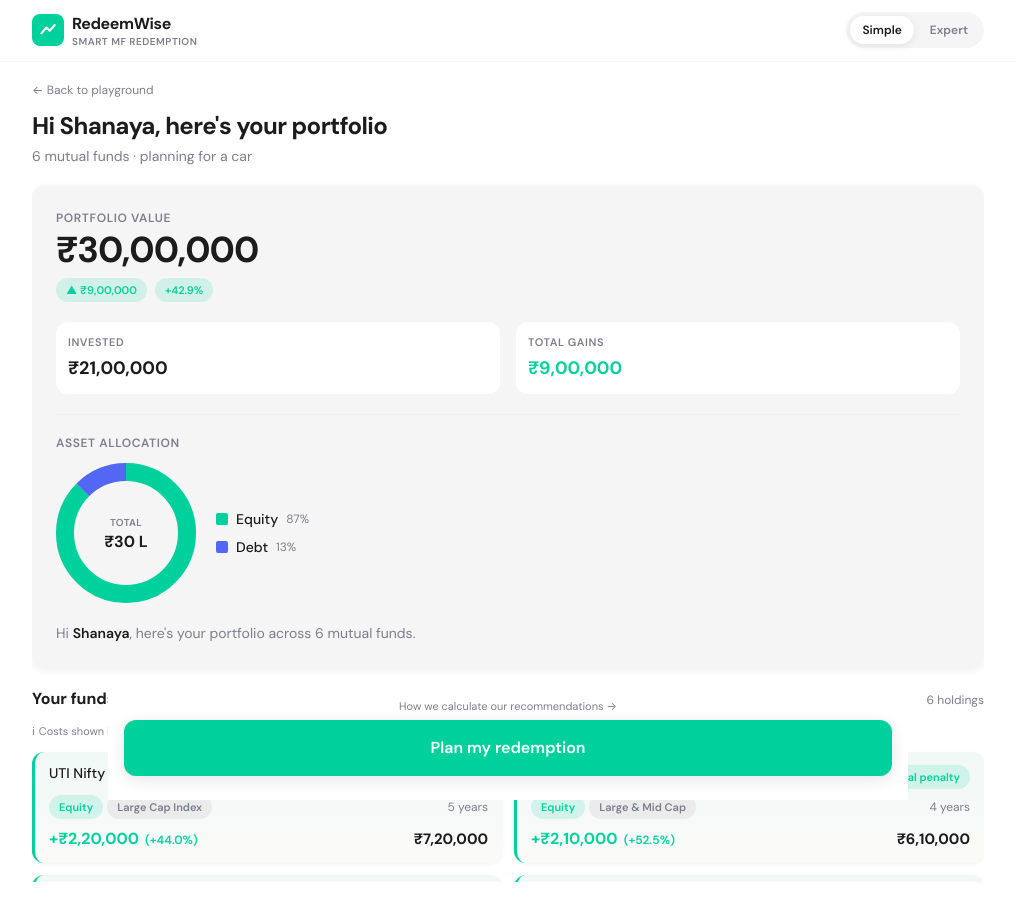
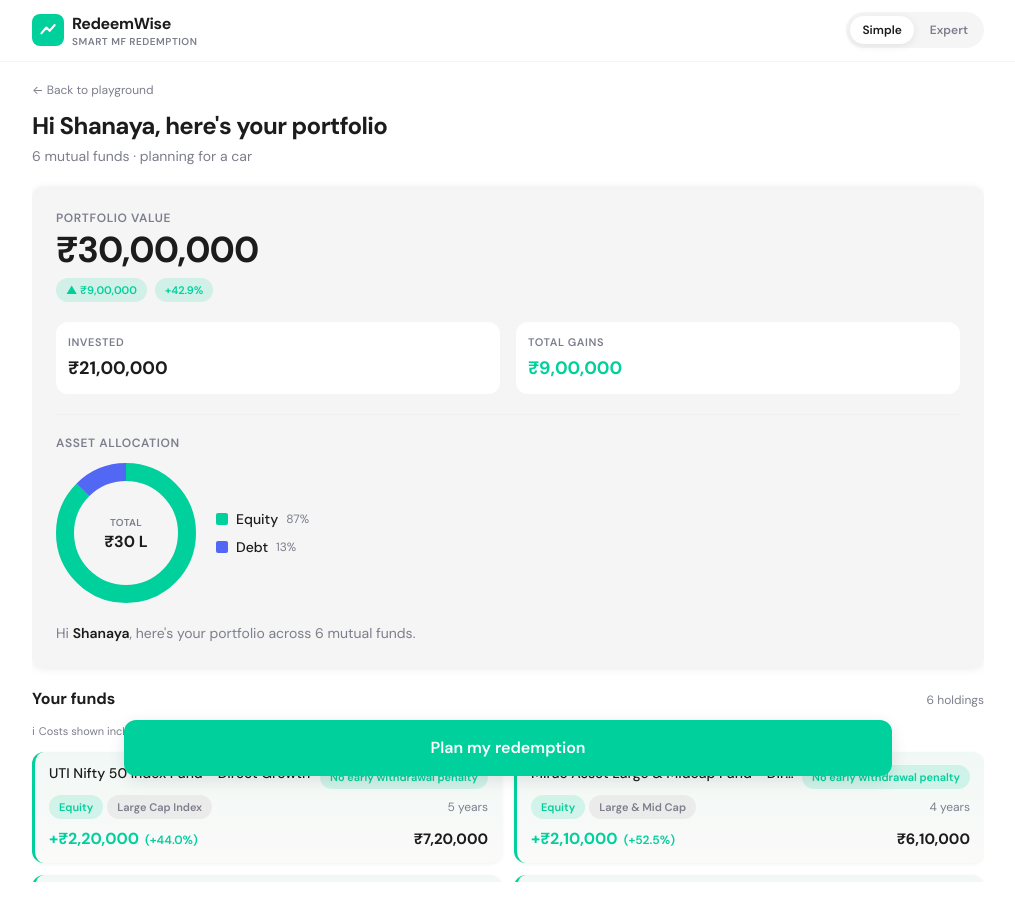
Before and after one commit to shrivastavaamisha04/redeemwise, a React (Vite) app: page /shanaya in a window 1280 px wide. Shown: the whole page, without its empty margins (132-1147 px from the left). Built offline with nearby package versions, Linux system fonts and the light colour scheme.

Commit message:
polish: desktop sticky CTA, empty state max-width, link font consistency

```diff
--- a/src/screens/Playground.jsx
+++ b/src/screens/Playground.jsx
@@ -10,7 +10,7 @@ import { useViewMode } from '../context/ViewModeContext.jsx';
 
 function EmptyState({ onAdd }) {
   return (
-    <div className="card p-8 sm:p-10 text-center">
+    <div className="card p-8 sm:p-10 text-center max-w-[600px] mx-auto">
       <div className="mx-auto w-14 h-14 rounded-full bg-primary-green/10 flex items-center justify-center text-primary-green mb-4">
         <svg viewBox="0 0 24 24" className="w-7 h-7" fill="none" stroke="currentColor" strokeWidth="2" strokeLinecap="round" strokeLinejoin="round">
           <rect x="3" y="3" width="18" height="18" rx="3" />
@@ -217,7 +217,7 @@ export default function Playground() {
         </div>
       )}
 
-      <p className="text-[11px] text-text-secondary italic text-center mt-4 pb-2">
+      <p className="text-[11px] text-text-secondary italic text-center pb-2" style={{ marginTop: '24px' }}>
         RedeemWise is a planning tool, not financial or tax advice. Consult a qualified professional before making redemption decisions.
       </p>
     </Layout>
--- a/src/screens/Shanaya.jsx
+++ b/src/screens/Shanaya.jsx
@@ -59,22 +59,27 @@ export default function Shanaya() {
               <FundCard key={fund.id} fund={fund} />
             ))}
           </div>
-          <p className="text-[11px] text-text-secondary mt-3">
-            This is a sample portfolio.{' '}
-            <Link to="/" className="text-brand-blue font-semibold hover:underline">
-              Build your own →
+          <div className="mt-3 flex flex-col gap-1">
+            <p className="text-[11px] text-text-secondary">
+              This is a sample portfolio.{' '}
+              <Link to="/" className="text-brand-blue font-semibold hover:underline">
+                Build your own →
+              </Link>
+            </p>
+            <Link to="/how-we-calculate" className="text-[11px] text-brand-blue font-semibold hover:underline">
+              How we calculate our recommendations →
             </Link>
-          </p>
+          </div>
         </section>
       </div>
 
       <div
-        className="fixed z-50 bg-bg-white"
+        className="fixed z-50 bg-bg-white md:bg-transparent shadow-[0_-4px_12px_rgba(0,0,0,0.06)] md:shadow-none"
         style={{ bottom: 0, left: '50%', transform: 'translateX(-50%)', width: '100%', maxWidth: '800px', padding: '12px 16px 24px' }}
       >
         <Link
           to="/how-we-calculate"
-          className="block text-center text-text-secondary hover:underline"
+          className="md:hidden block text-center text-text-secondary hover:underline"
           style={{ fontSize: '11px', marginBottom: '6px' }}
         >
           How we calculate our recommendations →
```
